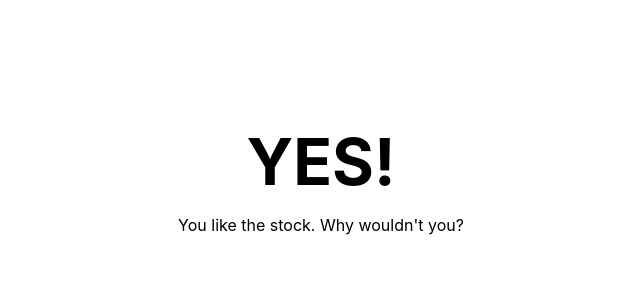
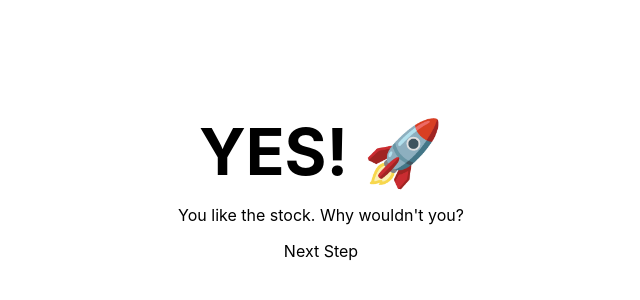
Before and after one commit to lnguyen13/nextjs, a Next.js app: page / in a window 1280 px wide. Shown: the part 212-512 px from the top of the page, without its empty margins (319-959 px from the left). Built offline with nearby package versions, Linux system fonts and the light colour scheme.

Commit message:
Update index.js

```diff
--- a/pages/index.js
+++ b/pages/index.js
@@ -11,9 +11,10 @@ export default function Home() {
 
       <main className={styles.main}>
         <h1 className={styles.title}>
-          YES!
+          YES! 🚀
         </h1>
     <p>You like the stock. Why wouldn't you?</p>
+    <a href="https://shouldibuygme.com" class="btn btn-info" role="button">Next Step</a>
       </main>
     </div>
   )
```
